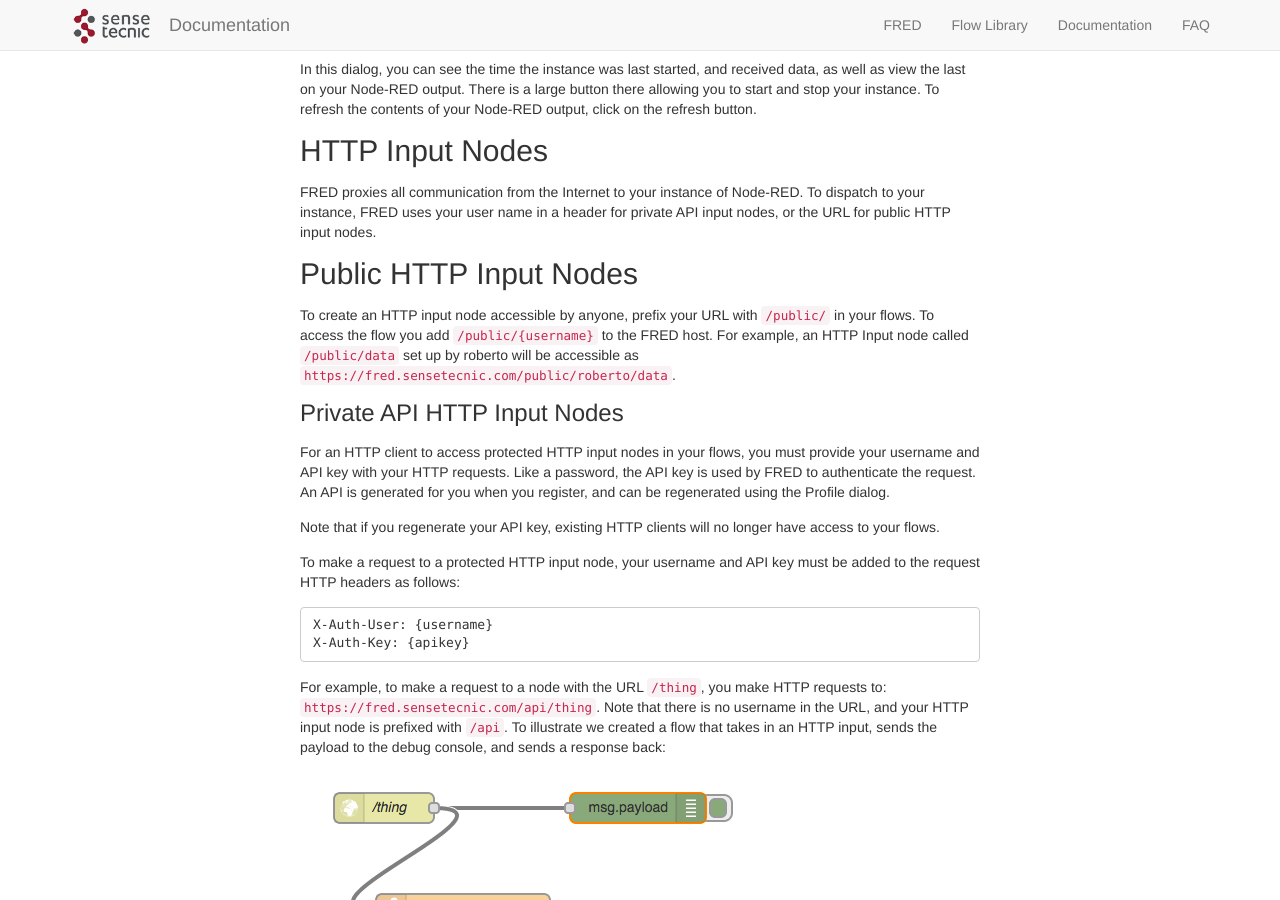
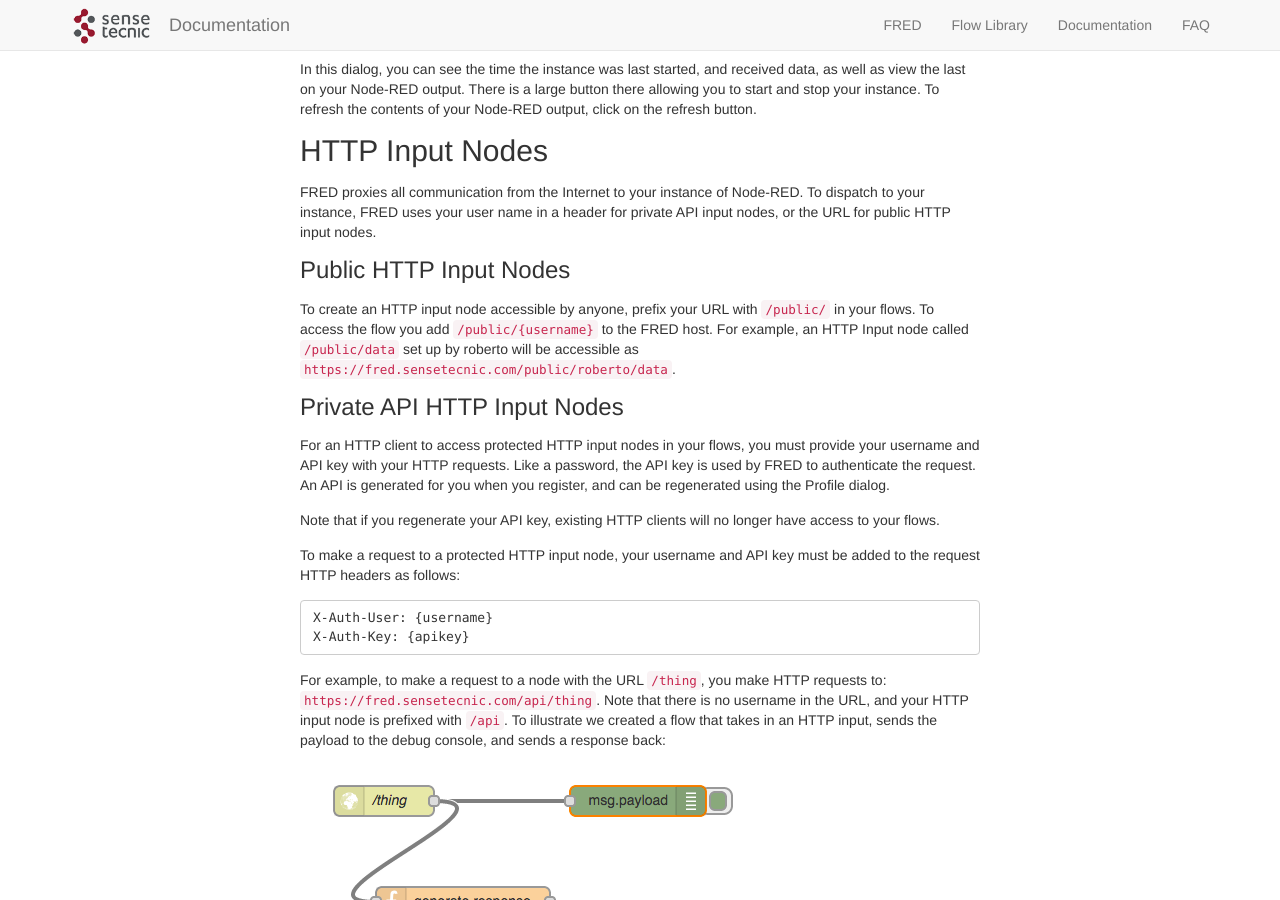
Before and after one commit to SenseTecnic/SenseTecnic.github.io, a Jekyll site: the page built from fred/userdocs.md, in a window 1280 px wide and 900 px high, scrolled down 514 px. Built offline with Jekyll 4.4.1, drawn with Linux system fonts in a browser that asks for light colours.

Commit message:
fixed heading

```diff
--- a/fred/userdocs.md
+++ b/fred/userdocs.md
@@ -25,7 +25,7 @@
 ## HTTP Input Nodes
 FRED proxies all communication from the Internet to your instance of Node-RED.  To dispatch to your instance, FRED uses your user name in a header for private API input nodes, or the URL for public HTTP input nodes.
 
-## Public HTTP Input Nodes
+### Public HTTP Input Nodes
 To create an HTTP input node accessible by anyone, prefix your URL with `/public/` in your flows.  To access the flow you add `/public/{username}` to the FRED host. For example, an HTTP Input node called `/public/data` set up by roberto will be accessible as `https://fred.sensetecnic.com/public/roberto/data`.
 
 ### Private API HTTP Input Nodes
```
